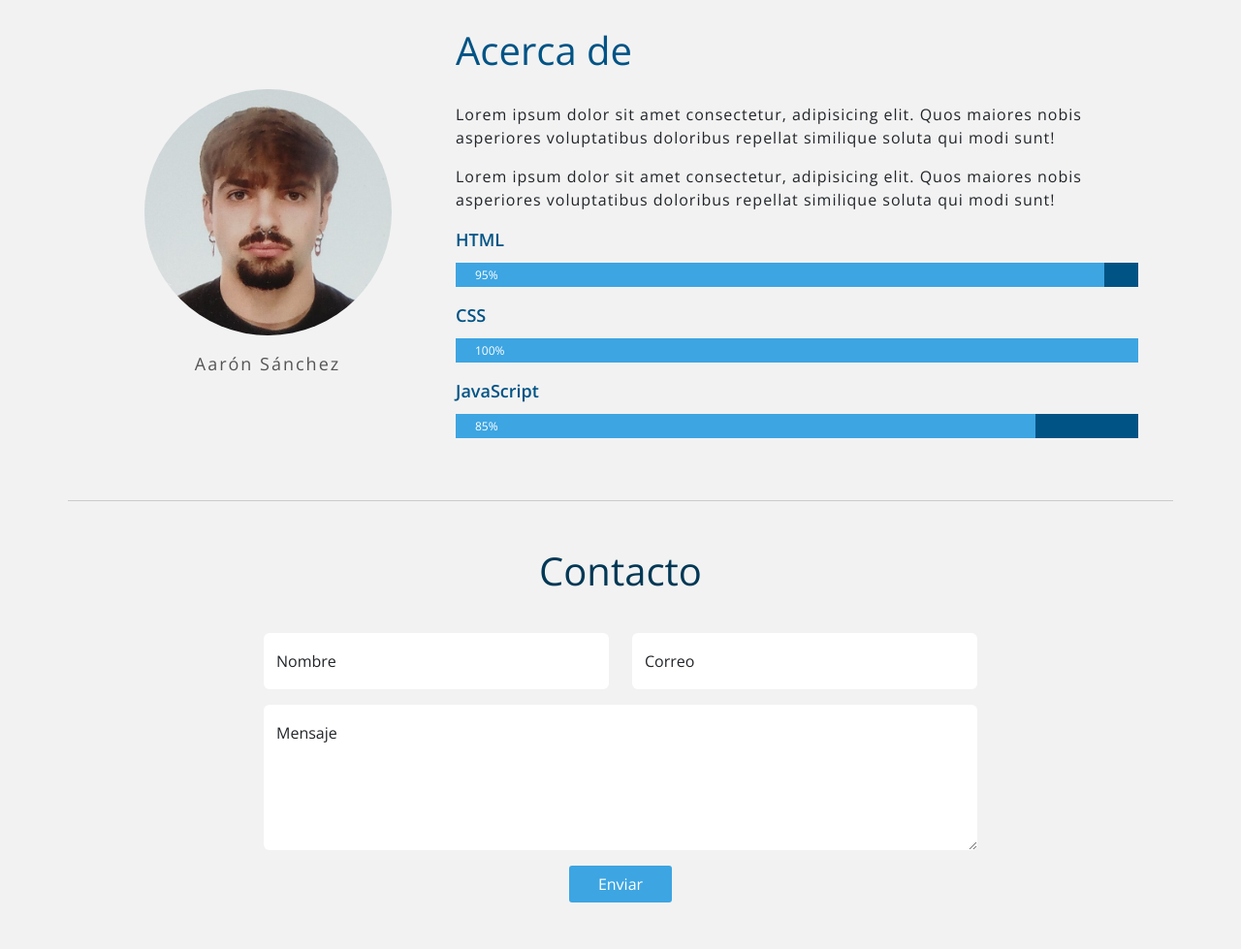
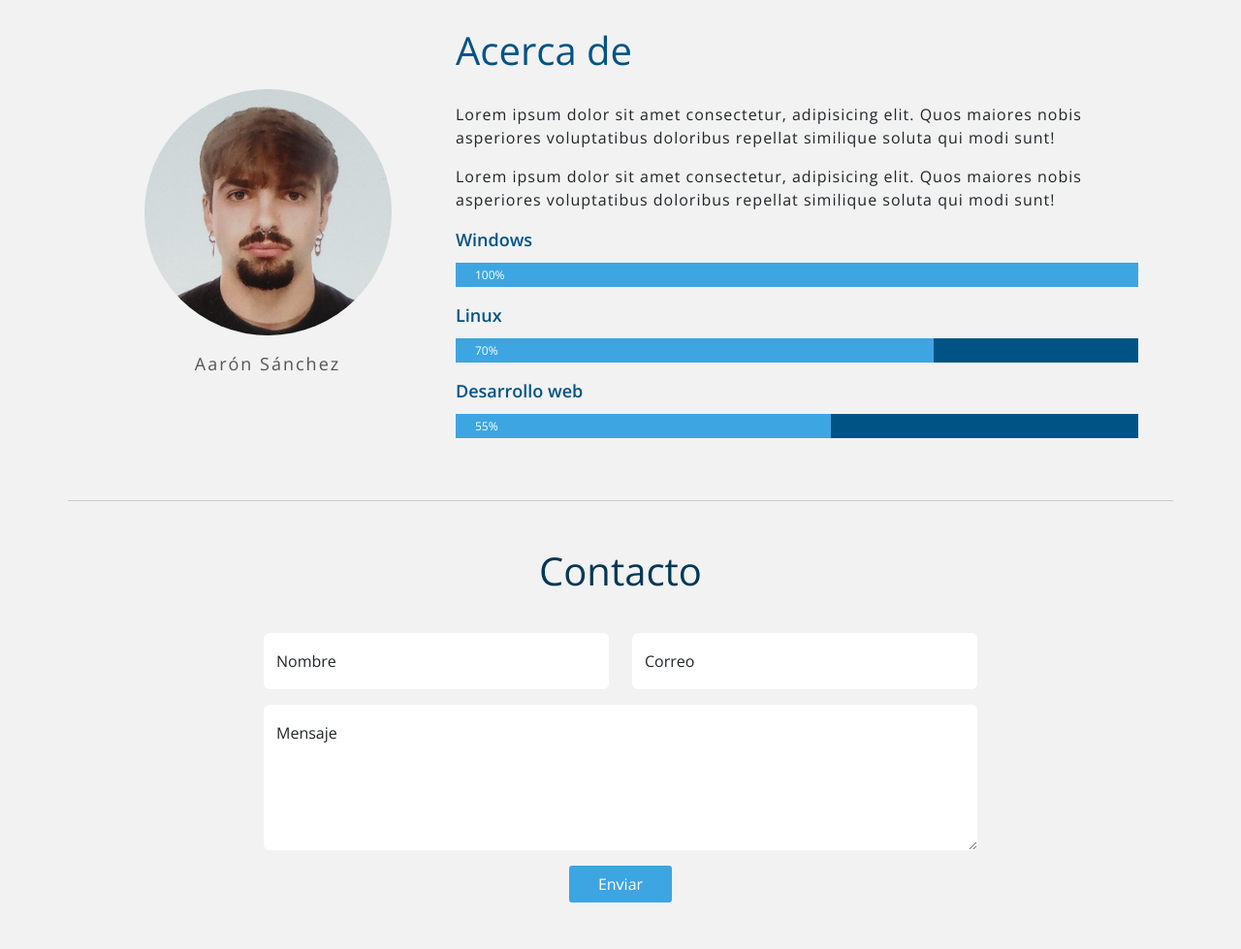
Before and after one commit to rxfatalslash/portfolio, a PHP site: page / in a window 1280 px wide. Shown: the part 1327-2306 px from the top of the page at 97% size. Run offline with PHP 8.4, Linux system fonts and the light colour scheme.

Commit message:
Cambio de status bars

```diff
--- a/index.php
+++ b/index.php
@@ -213,19 +213,19 @@
                         <p class="resumen">Lorem ipsum dolor sit amet consectetur, adipisicing elit. Quos maiores nobis asperiores voluptatibus doloribus repellat similique soluta qui modi sunt!</p>
                         <p class="resumen">Lorem ipsum dolor sit amet consectetur, adipisicing elit. Quos maiores nobis asperiores voluptatibus doloribus repellat similique soluta qui modi sunt!</p>
 
-                        <p class="label">HTML</p>
-                        <div class="progress mb-3">
-                            <div class="progress-bar text-start" role="progressbar" aria-valuemin="0" aria-valuemax="100" aria-valuenow="95" style="width: 95%;">95%</div>
-                        </div>
-
-                        <p class="label">CSS</p>
+                        <p class="label">Windows</p>
                         <div class="progress mb-3">
                             <div class="progress-bar text-start" role="progressbar" aria-valuemin="0" aria-valuemax="100" aria-valuenow="100" style="width: 100%;">100%</div>
                         </div>
 
-                        <p class="label">JavaScript</p>
+                        <p class="label">Linux</p>
                         <div class="progress mb-3">
-                            <div class="progress-bar text-start" role="progressbar" aria-valuemin="0" aria-valuemax="100" aria-valuenow="85" style="width: 85%;">85%</div>
+                            <div class="progress-bar text-start" role="progressbar" aria-valuemin="0" aria-valuemax="100" aria-valuenow="70" style="width: 70%;">70%</div>
+                        </div>
+
+                        <p class="label">Desarrollo web</p>
+                        <div class="progress mb-3">
+                            <div class="progress-bar text-start" role="progressbar" aria-valuemin="0" aria-valuemax="100" aria-valuenow="55" style="width: 55%;">55%</div>
                         </div>
                     </div>
                 </div>
```
